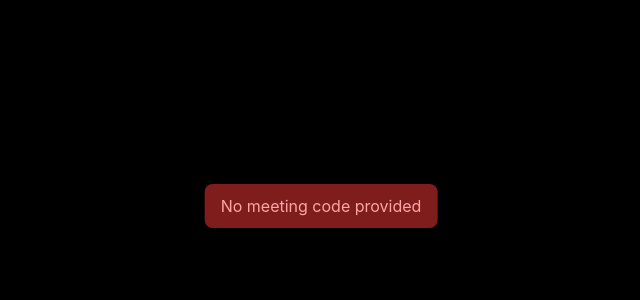
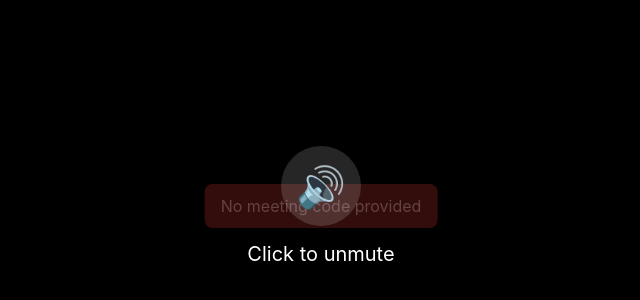
Before and after one commit to wwwang176/screen-share, a website with bundled scripts: page frontend/join.html in a window 1280 px wide. Shown: the part 194-494 px from the top of the page, without its empty margins (319-959 px from the left). Built offline with nearby package versions, Linux system fonts and the light colour scheme.

Commit message:
feat: add viewer audio controls and update backend port
- Add unmute mask overlay with click-to-unmute functionality
- Add mute/unmute toggle button in viewer interface
- Handle autoplay restrictions with user interaction prompt
- Change backend port from 3000 to 8080
- Add frontend package-lock.json with dependencies
- Add Claude settings for project permissions

```diff
--- a/frontend/join.html
+++ b/frontend/join.html
@@ -52,6 +52,35 @@
       font-size: 0.85rem;
       margin: 0;
     }
+    #unmuteMask {
+      position: fixed;
+      top: 0;
+      left: 0;
+      width: 100vw;
+      height: 100vh;
+      background: rgba(0, 0, 0, 0.6);
+      z-index: 30;
+      display: flex;
+      justify-content: center;
+      align-items: center;
+      cursor: pointer;
+      flex-direction: column;
+      gap: 1rem;
+    }
+    #unmuteMask .unmute-icon {
+      width: 80px;
+      height: 80px;
+      border-radius: 50%;
+      background: rgba(255, 255, 255, 0.15);
+      display: flex;
+      justify-content: center;
+      align-items: center;
+      font-size: 2.5rem;
+    }
+    #unmuteMask .unmute-text {
+      color: #fff;
+      font-size: 1.25rem;
+    }
   </style>
 </head>
 <body>
@@ -59,9 +88,14 @@
     <span id="statusBadge" class="status status-connecting">Connecting...</span>
     <h1 id="meetingTitle">Joining meeting...</h1>
     <span id="meetingStatus"></span>
+    <button id="muteBtn" style="display:none;margin-left:auto;padding:0.4rem 0.6rem;font-size:1.25rem;line-height:1;" onclick="toggleMute()">&#x1F50A;</button>
   </div>
   <div id="error"></div>
   <video id="stream" autoplay muted playsinline></video>
+  <div id="unmuteMask">
+    <div class="unmute-icon">&#128266;</div>
+    <div class="unmute-text">Click to unmute</div>
+  </div>
   <script type="module" src="/js/join.js"></script>
   <script>
     // Auto-hide overlay after mouse idle
@@ -76,6 +110,20 @@
     document.addEventListener('mousemove', showOverlay);
     document.addEventListener('click', showOverlay);
     showOverlay();
+
+    // Unmute mask
+    document.getElementById('unmuteMask').addEventListener('click', function () {
+      const video = document.getElementById('stream');
+      video.muted = false;
+      this.style.display = 'none';
+      document.getElementById('muteBtn').style.display = 'block';
+    });
+
+    function toggleMute() {
+      const video = document.getElementById('stream');
+      video.muted = !video.muted;
+      document.getElementById('muteBtn').textContent = video.muted ? '\u{1F507}' : '\u{1F50A}';
+    }
   </script>
 </body>
 </html>
--- a/frontend/js/src/join.js
+++ b/frontend/js/src/join.js
@@ -87,6 +87,7 @@ async function connectWHEP(url) {
       document.getElementById('statusBadge').textContent = 'Live';
       document.getElementById('statusBadge').className = 'status status-active';
       document.getElementById('meetingStatus').textContent = '';
+      document.getElementById('unmuteMask').style.display = 'flex';
       retryCount = 0;
     } else if (state === 'failed' || state === 'disconnected') {
       document.getElementById('statusBadge').textContent = 'Reconnecting...';
@@ -121,11 +122,8 @@ async function connectWHEP(url) {
     console.log('[VIDEO] Playing');
   }).catch((err) => {
     console.warn('[VIDEO] Autoplay blocked:', err.message);
-    document.getElementById('meetingStatus').textContent = 'Click the video to start playback';
-    video.addEventListener('click', () => {
-      video.play();
-      video.muted = false;
-    }, { once: true });
+    document.getElementById('meetingStatus').textContent = 'Click to start playback';
+    document.getElementById('unmuteMask').style.display = 'flex';
   });
 }
 
```
Also changed, not shown: .claude/settings.local.json (added), 2 other files.
